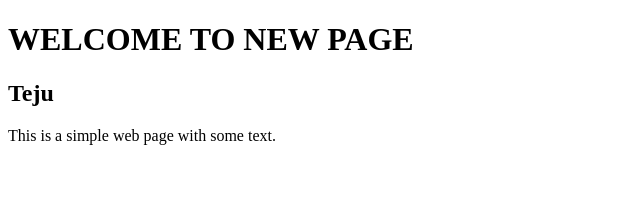
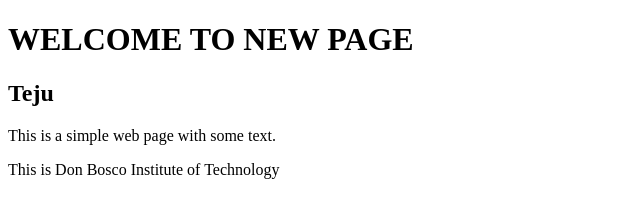
Before and after one commit to Tejashwini1204/Day5, a plain HTML site: page index.html in a window 1280 px wide. Shown: the whole page, without its empty margins (0-640 px from the left). Drawn offline with Linux system fonts and the light colour scheme.

Commit message:
index.html

```diff
--- a/index.html
+++ b/index.html
@@ -9,6 +9,7 @@
     <h1>WELCOME TO NEW PAGE</h1>
     <h2>Teju</h2>
     <p>This is a simple web page with some text.</p>
+    <p>This is Don Bosco Institute of Technology</p>
 
 </body>
 </html>
```
